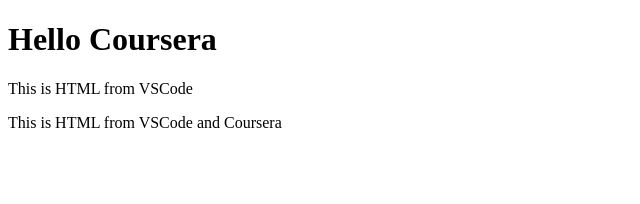
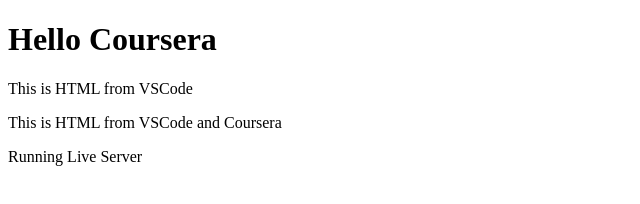
Before and after one commit to a-als/coursera_webdev, a plain HTML site: page site/index.html in a window 1280 px wide. Shown: the whole page, without its empty margins (0-640 px from the left). Drawn offline with Linux system fonts and the light colour scheme.

Commit message:
edited index.html

```diff
--- a/site/index.html
+++ b/site/index.html
@@ -9,5 +9,6 @@
     <h1>Hello Coursera</h1>
     <p>This is HTML from VSCode</p>
     <p>This is HTML from VSCode and Coursera</p>
+    <p>Running Live Server</p>
 </body>
 </html>
```
